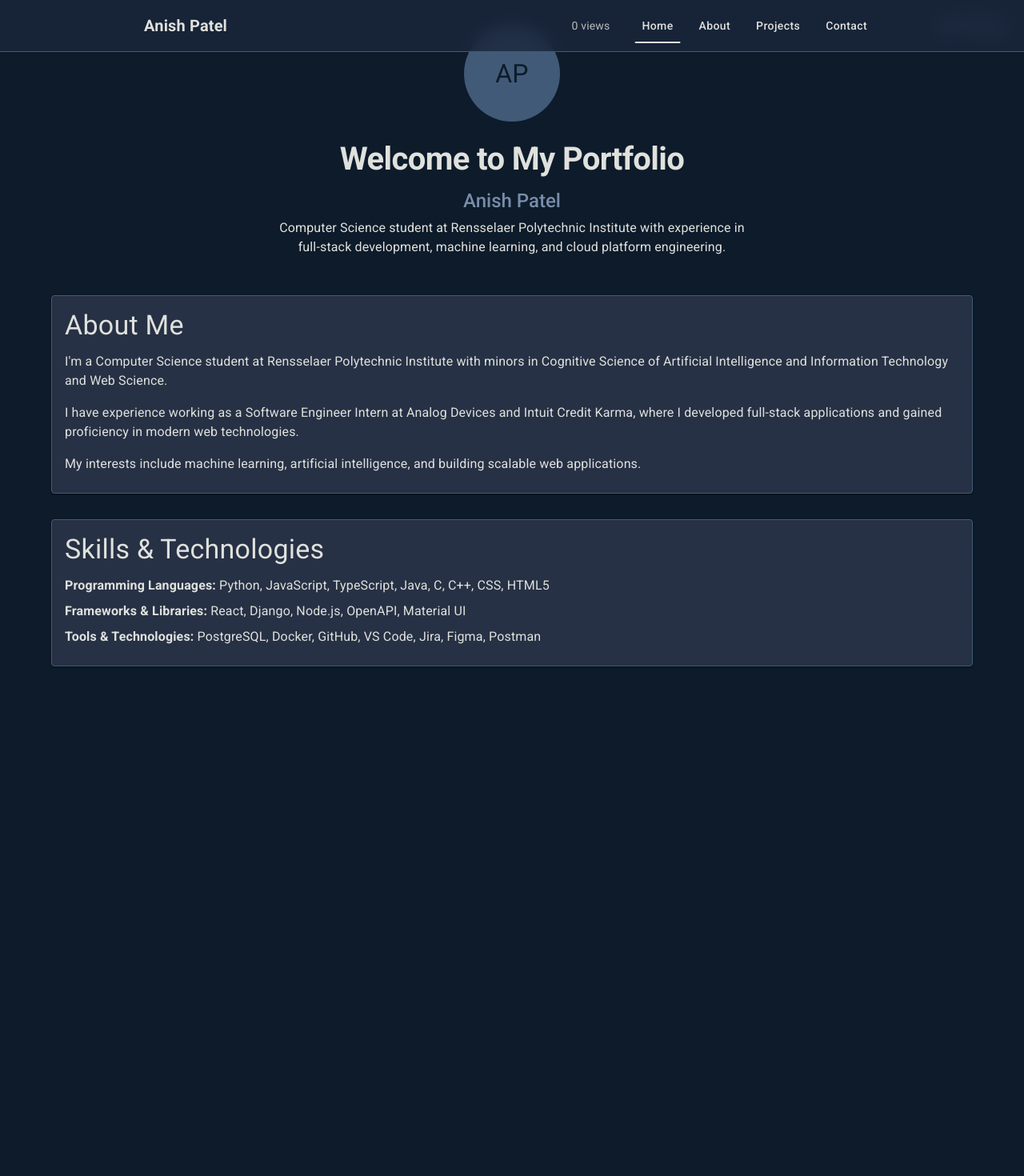
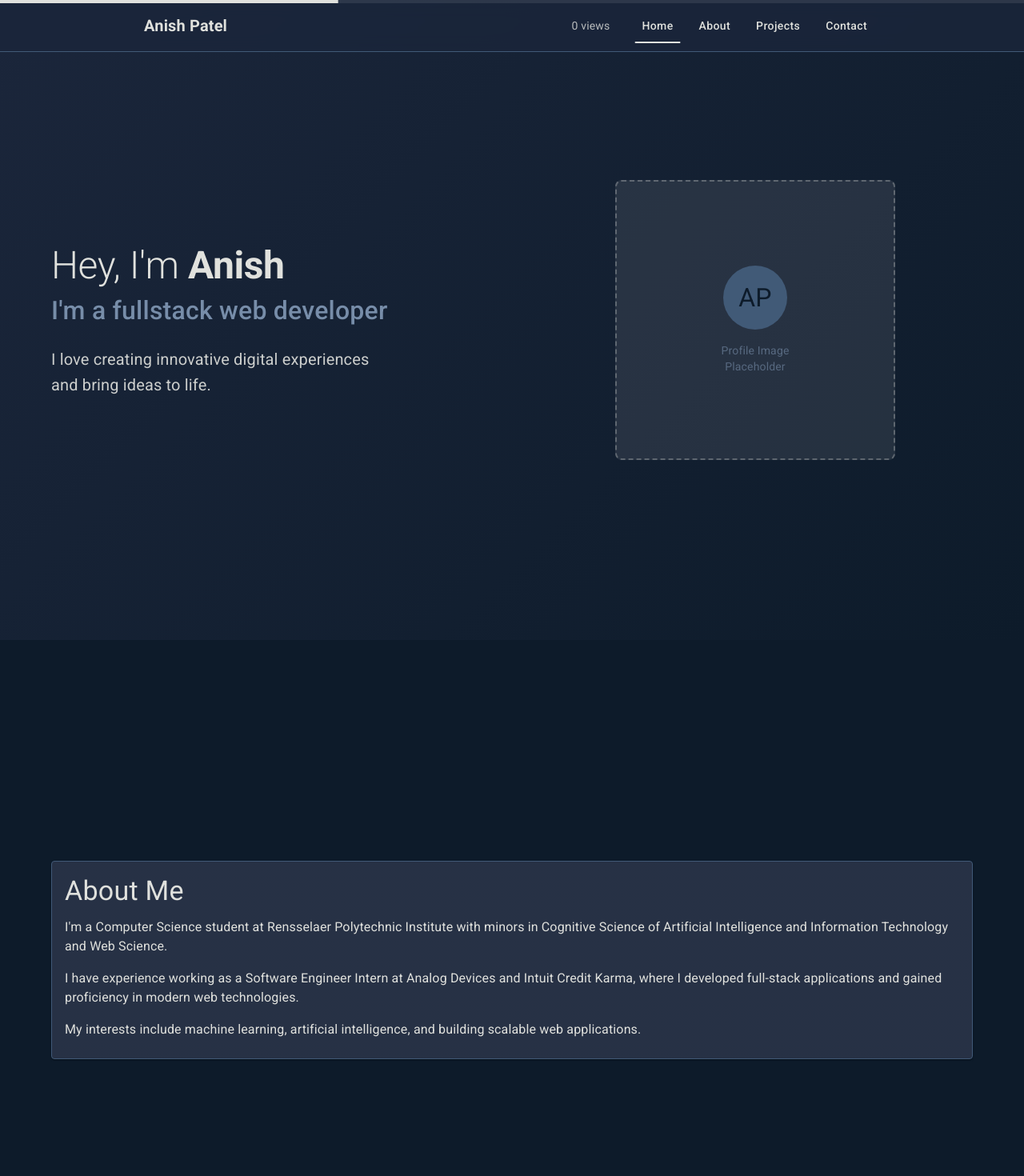
Before and after one commit to anishdpatel28/anishdpatel28.github.io, a React (Vite) app in the folder frontend/: page / in a window 1280 px wide. Shown: the top 1470 px of the page at 80% size. Before the commit the page ends 865 px from the top, so only its background shows below. Built offline with nearby package versions, Linux system fonts and the light colour scheme; no server answers.

Commit message:
Move all navbar tabs to home

```diff
--- a/frontend/src/pages/Home.tsx
+++ b/frontend/src/pages/Home.tsx
@@ -1,49 +1,132 @@
 import { Box, Typography, Container, Card, CardContent, Avatar } from '@mui/material';
 import { motion } from 'framer-motion';
-import PageViews from '@/components/PageViews';
+import ScrollProgress from '@/components/ScrollProgress';
 
 const Home = () => {
   return (
-    <Box sx={{ minHeight: '100vh', py: 4 }}>
-      <PageViews />
+    <Box>
+      <ScrollProgress />
+      {/* Home Section - Full Screen */}
+      <Box
+        id="home"
+        sx={{
+          height: '100vh',
+          display: 'flex',
+          alignItems: 'center',
+          justifyContent: 'center',
+          backgroundColor: '#1b263b', // Darker navy background
+          background: 'linear-gradient(135deg, #1b263b 0%, #0d1b2a 100%)', // Subtle gradient
+        }}
+      >
         <Container maxWidth="lg">
+          <Box sx={{
+            display: 'flex',
+            alignItems: 'center',
+            justifyContent: 'space-between',
+            flexDirection: { xs: 'column', md: 'row' },
+            gap: { xs: 4, md: 8 },
+            px: { xs: 2, md: 0 }
+          }}>
+            {/* Left side - Text content */}
             <motion.div
-          initial={{ opacity: 0, y: 20 }}
-          animate={{ opacity: 1, y: 0 }}
+              initial={{ opacity: 0, x: -50 }}
+              animate={{ opacity: 1, x: 0 }}
               transition={{ duration: 0.8 }}
+              style={{ flex: 1 }}
             >
-          <Box sx={{ textAlign: 'center', mb: 6 }}>
+              <Box sx={{ textAlign: { xs: 'center', md: 'left' } }}>
+                <Typography
+                  variant="h2"
+                  component="h1"
+                  sx={{
+                    fontWeight: 300,
+                    mb: 1,
+                    fontSize: { xs: '2rem', md: '3rem' }
+                  }}
+                >
+                  Hey, I&apos;m <Box component="span" sx={{ fontWeight: 600, color: '#e0e1dd' }}>Anish</Box>
+                </Typography>
+                <Typography
+                  variant="h4"
+                  component="h2"
+                  sx={{
+                    fontWeight: 500,
+                    mb: 3,
+                    color: 'text.secondary',
+                    fontSize: { xs: '1.5rem', md: '2rem' }
+                  }}
+                >
+                  I&apos;m a fullstack web developer
+                </Typography>
+                <Typography
+                  variant="h6"
+                  sx={{
+                    fontWeight: 400,
+                    opacity: 0.9,
+                    lineHeight: 1.6,
+                    maxWidth: { xs: '100%', md: '400px' }
+                  }}
+                >
+                  I love creating innovative digital experiences and bring ideas to life.
+                </Typography>
+              </Box>
+            </motion.div>
+
+            {/* Right side - Image placeholder */}
+            <motion.div
+              initial={{ opacity: 0, x: 50 }}
+              animate={{ opacity: 1, x: 0 }}
+              transition={{ duration: 0.8, delay: 0.2 }}
+              style={{ flex: 1, display: 'flex', justifyContent: 'center' }}
+            >
+              <Box sx={{
+                width: { xs: 250, md: 350 },
+                height: { xs: 250, md: 350 },
+                backgroundColor: 'rgba(224, 225, 221, 0.1)',
+                border: '2px dashed rgba(224, 225, 221, 0.3)',
+                borderRadius: 2,
+                display: 'flex',
+                alignItems: 'center',
+                justifyContent: 'center',
+                flexDirection: 'column'
+              }}>
                 <Avatar
                   sx={{
-                width: 120,
-                height: 120,
-                mx: 'auto',
-                mb: 3,
+                    width: 80,
+                    height: 80,
                     bgcolor: 'primary.main',
                     fontSize: '2rem',
+                    mb: 2,
                   }}
                 >
                   AP
                 </Avatar>
-            <Typography variant="h1" component="h1" gutterBottom>
-              Welcome to My Portfolio
-            </Typography>
-            <Typography variant="h3" component="h2" color="text.secondary" gutterBottom>
-              Anish Patel
-            </Typography>
-            <Typography variant="body1" sx={{ maxWidth: 600, mx: 'auto', mb: 4 }}>
-              Computer Science student at Rensselaer Polytechnic Institute with experience in
-              full-stack development, machine learning, and cloud platform engineering.
+                <Typography variant="body2" sx={{ opacity: 0.6, textAlign: 'center' }}>
+                  Profile Image<br />Placeholder
                 </Typography>
               </Box>
             </motion.div>
+          </Box>
+        </Container>
+      </Box>
 
+      {/* About Section */}
+      <Box
+        id="about"
+        sx={{
+          height: '100vh',
+          display: 'flex',
+          alignItems: 'center',
+          justifyContent: 'center'
+        }}
+      >
+        <Container maxWidth="lg">
           <motion.div
             initial={{ opacity: 0, y: 20 }}
             animate={{ opacity: 1, y: 0 }}
             transition={{ duration: 0.8, delay: 0.2 }}
           >
-          <Card sx={{ mb: 4 }}>
+            <Card>
               <CardContent>
                 <Typography variant="h4" gutterBottom>
                   About Me
@@ -64,7 +147,20 @@ const Home = () => {
               </CardContent>
             </Card>
           </motion.div>
+        </Container>
+      </Box>
 
+      {/* Projects Section */}
+      <Box
+        id="projects"
+        sx={{
+          height: '100vh',
+          display: 'flex',
+          alignItems: 'center',
+          justifyContent: 'center'
+        }}
+      >
+        <Container maxWidth="lg">
           <motion.div
             initial={{ opacity: 0, y: 20 }}
             animate={{ opacity: 1, y: 0 }}
@@ -89,6 +185,31 @@ const Home = () => {
           </motion.div>
         </Container>
       </Box>
+
+      {/* Contact Section */}
+      <Box
+        id="contact"
+        sx={{
+          height: '100vh',
+          display: 'flex',
+          alignItems: 'center',
+          justifyContent: 'center'
+        }}
+      >
+        <Container maxWidth="lg">
+          <Card>
+            <CardContent>
+              <Typography variant="h4" gutterBottom>
+                Contact Me
+              </Typography>
+              <Typography variant="body1">
+                Feel free to reach out for collaboration opportunities or just to connect!
+              </Typography>
+            </CardContent>
+          </Card>
+        </Container>
+      </Box>
+    </Box>
   );
 };
 
```
Lines whose indentation alone changed are shown as unchanged.
